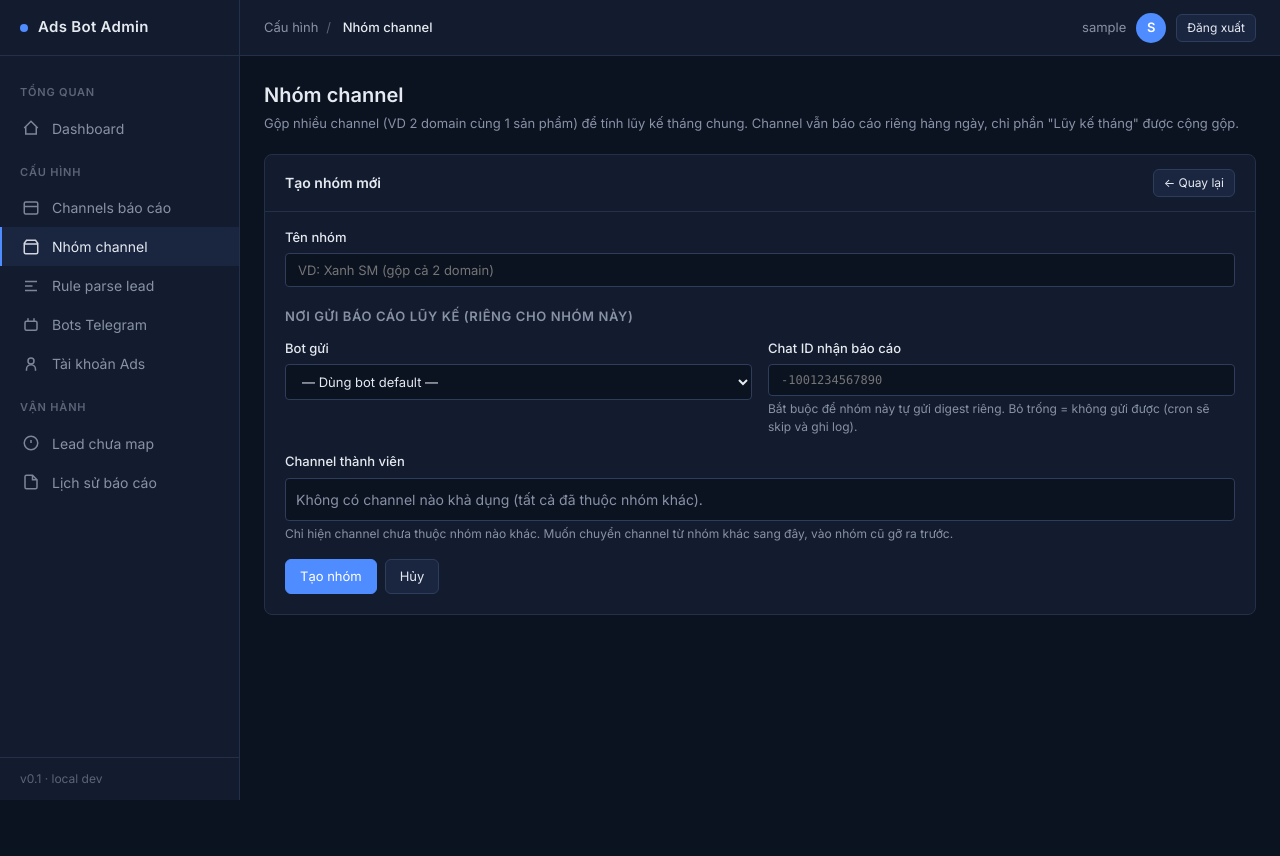
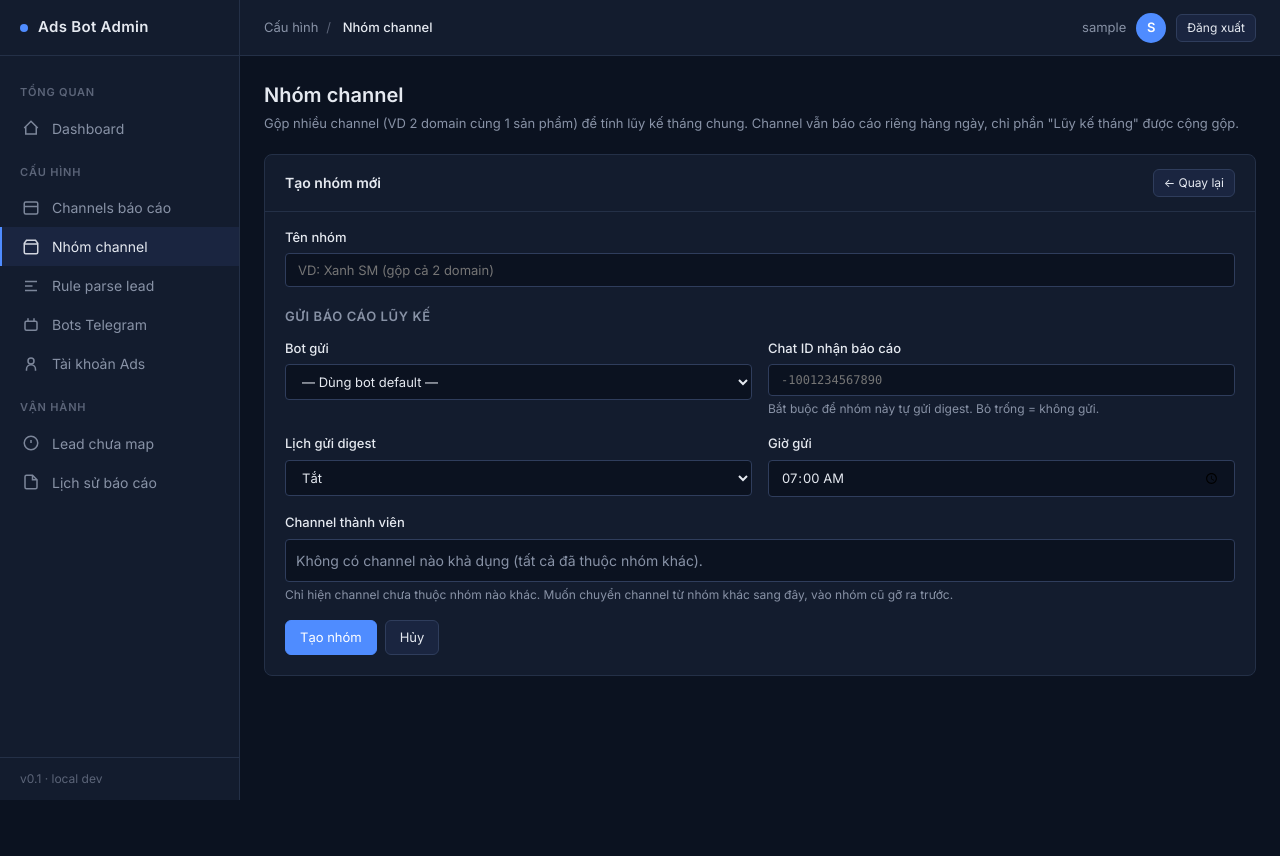
Before and after one commit to haildv1007/telegram-bot, a PHP site: page /groups.php?new=1 in a window 1280 px wide. Run offline with PHP 8.4, Linux system fonts and the light colour scheme; the visitor is signed in with stand-in values (Sample User, id 1); tables that the repository leaves empty hold one stand-in row (values such as "Sample post").

Commit message:
Per-group digest schedule, chatbot in all groups, Gemini key in bot form
- Digest schedule per group: daily/weekly/monthly/off with time and day
- Monthly digest reports previous month data
- Remove global digest_time dependency
- Allow chatbot AI to reply in all groups (not just report groups)
- Move Gemini API Key back into bot create/edit form

Co-Authored-By: Claude Opus 4.6 <noreply@anthropic.com>

```diff
--- a/admin/groups.php
+++ b/admin/groups.php
@@ -15,6 +15,9 @@ if ($_SERVER['REQUEST_METHOD'] === 'POST') {
         $name = trim($_POST['name'] ?? '');
         $reportBotId = (int)($_POST['report_bot_id'] ?? 0) ?: null;
         $reportChatId = trim($_POST['report_chat_id'] ?? '') ?: null;
+        $digestSchedule = $_POST['digest_schedule'] ?? 'off';
+        $digestTime = $_POST['digest_time'] ?? '07:00';
+        $digestDay = in_array($digestSchedule, ['weekly', 'monthly']) ? (int)($_POST['digest_day'] ?? 1) : null;
         if ($name === '') {
             flash('error', 'Tên nhóm không được để trống');
             header('Location: groups.php');
@@ -23,12 +26,12 @@ if ($_SERVER['REQUEST_METHOD'] === 'POST') {
         try {
             $db->beginTransaction();
             if ($id > 0) {
-                $db->prepare('UPDATE channel_groups SET name=?, report_bot_id=?, report_chat_id=? WHERE id=?')
-                   ->execute([$name, $reportBotId, $reportChatId, $id]);
+                $db->prepare('UPDATE channel_groups SET name=?, report_bot_id=?, report_chat_id=?, digest_schedule=?, digest_time=?, digest_day=? WHERE id=?')
+                   ->execute([$name, $reportBotId, $reportChatId, $digestSchedule, $digestTime, $digestDay, $id]);
                 $groupId = $id;
             } else {
-                $db->prepare('INSERT INTO channel_groups (name, report_bot_id, report_chat_id) VALUES (?, ?, ?)')
-                   ->execute([$name, $reportBotId, $reportChatId]);
+                $db->prepare('INSERT INTO channel_groups (name, report_bot_id, report_chat_id, digest_schedule, digest_time, digest_day) VALUES (?, ?, ?, ?, ?, ?)')
+                   ->execute([$name, $reportBotId, $reportChatId, $digestSchedule, $digestTime, $digestDay]);
                 $groupId = (int)$db->lastInsertId();
             }
 
@@ -139,7 +142,7 @@ include __DIR__ . '/layout.php';
              value="<?= h($editing['name'] ?? '') ?>" placeholder="VD: Xanh SM (gộp cả 2 domain)">
     </div>
 
-    <h4 style="margin-top:20px;margin-bottom:12px;font-size:13px;text-transform:uppercase;letter-spacing:0.6px;color:var(--text-muted);">Nơi gửi báo cáo lũy kế (riêng cho nhóm này)</h4>
+    <h4 style="margin-top:20px;margin-bottom:12px;font-size:13px;text-transform:uppercase;letter-spacing:0.6px;color:var(--text-muted);">Gửi báo cáo lũy kế</h4>
     <div class="form-row">
       <div class="form-group">
         <label class="form-label">Bot gửi</label>
@@ -154,9 +157,58 @@ include __DIR__ . '/layout.php';
         <label class="form-label">Chat ID nhận báo cáo</label>
         <input type="text" name="report_chat_id" class="form-control mono"
                value="<?= h($editing['report_chat_id'] ?? '') ?>" placeholder="-1001234567890">
-        <div class="form-help">Bắt buộc để nhóm này tự gửi digest riêng. Bỏ trống = không gửi được (cron sẽ skip và ghi log).</div>
+        <div class="form-help">Bắt buộc để nhóm này tự gửi digest. Bỏ trống = không gửi.</div>
       </div>
     </div>
+    <div class="form-row">
+      <div class="form-group">
+        <label class="form-label">Lịch gửi digest</label>
+        <select name="digest_schedule" class="form-select" id="digestSchedule" onchange="toggleDigestDay()">
+          <option value="off" <?= ($editing['digest_schedule'] ?? 'off') === 'off' ? 'selected' : '' ?>>Tắt</option>
+          <option value="daily" <?= ($editing['digest_schedule'] ?? '') === 'daily' ? 'selected' : '' ?>>Hàng ngày</option>
+          <option value="weekly" <?= ($editing['digest_schedule'] ?? '') === 'weekly' ? 'selected' : '' ?>>Hàng tuần</option>
+          <option value="monthly" <?= ($editing['digest_schedule'] ?? '') === 'monthly' ? 'selected' : '' ?>>Đầu tháng</option>
+        </select>
+      </div>
+      <div class="form-group">
+        <label class="form-label">Giờ gửi</label>
+        <input type="time" name="digest_time" class="form-control" value="<?= h($editing['digest_time'] ?? '07:00') ?>">
+      </div>
+      <div class="form-group" id="digestDayGroup" style="display:none">
+        <label class="form-label" id="digestDayLabel">Ngày</label>
+        <select name="digest_day" class="form-select" id="digestDaySelect"></select>
+      </div>
+    </div>
+    <script>
+    function toggleDigestDay() {
+      const s = document.getElementById('digestSchedule').value;
+      const g = document.getElementById('digestDayGroup');
+      const sel = document.getElementById('digestDaySelect');
+      const lbl = document.getElementById('digestDayLabel');
+      const cur = <?= (int)($editing['digest_day'] ?? 0) ?>;
+      sel.innerHTML = '';
+      if (s === 'weekly') {
+        g.style.display = '';
+        lbl.textContent = 'Thứ';
+        ['Thứ 2','Thứ 3','Thứ 4','Thứ 5','Thứ 6','Thứ 7','Chủ nhật'].forEach((d,i) => {
+          const o = document.createElement('option'); o.value = i+1; o.textContent = d;
+          if (cur === i+1) o.selected = true;
+          sel.appendChild(o);
+        });
+      } else if (s === 'monthly') {
+        g.style.display = '';
+        lbl.textContent = 'Ngày trong tháng';
+        for (let i = 1; i <= 28; i++) {
+          const o = document.createElement('option'); o.value = i; o.textContent = 'Ngày ' + i;
+          if (cur === i) o.selected = true;
+          sel.appendChild(o);
+        }
+      } else {
+        g.style.display = 'none';
+      }
+    }
+    toggleDigestDay();
+    </script>
 
     <div class="form-group">
       <label class="form-label">Channel thành viên</label>
@@ -197,7 +249,7 @@ include __DIR__ . '/layout.php';
   <?php else: ?>
   <table class="table">
     <thead>
-      <tr><th>#</th><th>Tên nhóm</th><th>Thành viên</th><th>Gửi báo cáo</th><th></th></tr>
+      <tr><th>#</th><th>Tên nhóm</th><th>Thành viên</th><th>Gửi báo cáo</th><th>Lịch digest</th><th></th></tr>
     </thead>
     <tbody>
       <?php foreach ($groups as $g): ?>
@@ -215,6 +267,23 @@ include __DIR__ . '/layout.php';
           <?php else: ?>
             <span class="badge badge-warn">Chưa cấu hình chat</span>
           <?php endif; ?>
+        </td>
+        <td>
+          <?php
+            $ds = $g['digest_schedule'] ?? 'off';
+            $labels = ['off'=>'Tắt','daily'=>'Hàng ngày','weekly'=>'Hàng tuần','monthly'=>'Đầu tháng'];
+            $dayNames = [1=>'T2',2=>'T3',3=>'T4',4=>'T5',5=>'T6',6=>'T7',7=>'CN'];
+            if ($ds === 'off') {
+              echo '<span class="badge badge-muted">Tắt</span>';
+            } else {
+              $t = substr($g['digest_time'] ?? '07:00', 0, 5);
+              $extra = '';
+              if ($ds === 'weekly') $extra = ' (' . ($dayNames[$g['digest_day']] ?? '') . ')';
+              if ($ds === 'monthly') $extra = ' (ngày ' . ($g['digest_day'] ?? 1) . ')';
+              echo '<span class="badge badge-success">' . h($labels[$ds]) . $extra . '</span>';
+              echo '<div class="mono muted" style="font-size:12px;margin-top:2px">' . h($t) . '</div>';
+            }
+          ?>
         </td>
         <td class="text-right">
           <a href="?edit=<?= $g['id'] ?>" class="btn btn-sm">Sửa / Quản lý thành viên</a>
--- a/install.sql
+++ b/install.sql
@@ -41,6 +41,9 @@ CREATE TABLE IF NOT EXISTS channel_groups (
   name VARCHAR(150) NOT NULL,
   report_bot_id INT NULL,
   report_chat_id VARCHAR(50) NULL,
+  digest_schedule ENUM('daily','weekly','monthly','off') NOT NULL DEFAULT 'off',
+  digest_time TIME DEFAULT '07:00:00',
+  digest_day TINYINT DEFAULT NULL,
   created_at DATETIME DEFAULT CURRENT_TIMESTAMP,
   CONSTRAINT fk_grp_bot FOREIGN KEY (report_bot_id) REFERENCES bots(id) ON DELETE SET NULL
 ) ENGINE=InnoDB DEFAULT CHARSET=utf8mb4 COLLATE=utf8mb4_unicode_ci;
```
Also changed, not shown: run_reports.php (+18 -8 lines), migrations/016_group_digest_schedule.sql (added).
